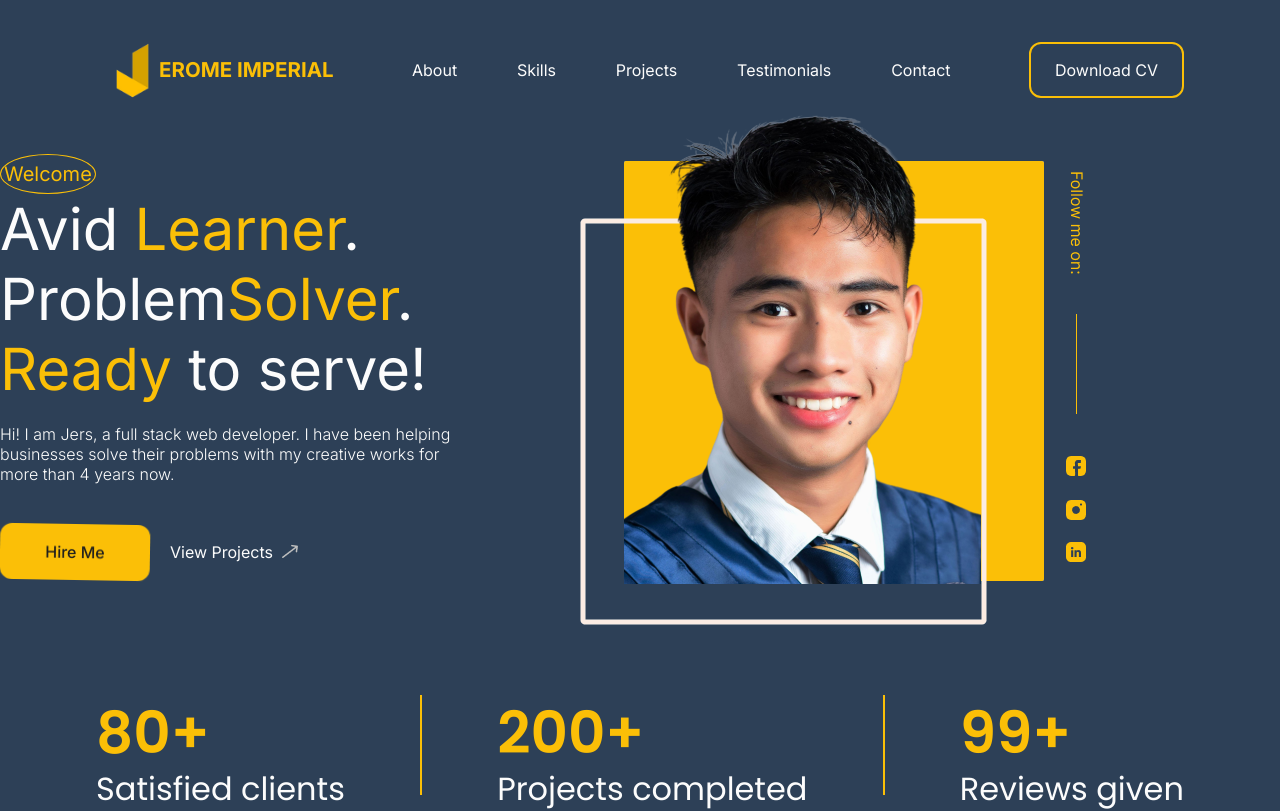
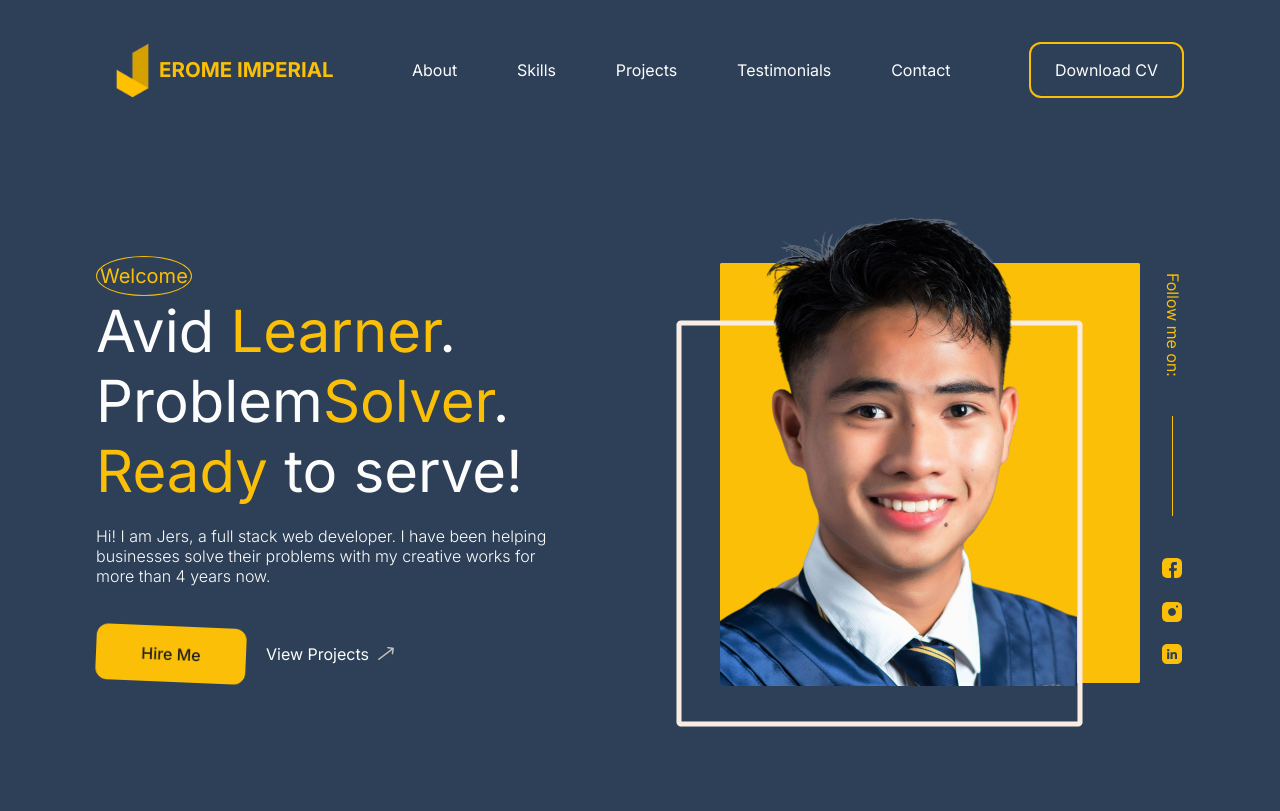
Before and after one commit to romeyiow/personal-portfolio, a React (Vite) app: page / in a window 1280 px wide. Shown: the top 811 px of the page. Built offline with nearby package versions, Linux system fonts and the light colour scheme.

Commit message:
Change fragment to div with className of pseudo-body; then updated styles by changing body selector to .pseudy-body

```diff
--- a/public/assets/styles.css
+++ b/public/assets/styles.css
@@ -42,7 +42,7 @@
 
 }
 
-body {
+.pseudo-body {
     font-family: var(--ff-main);
     background-color: var(--c-body-bg);
     color: var(--c-txt-white);
--- a/src/App.jsx
+++ b/src/App.jsx
@@ -1,6 +1,6 @@
 function App() {
   return (
-    <>
+    <div className="pseudo-body">
       <nav id="nav">
         <div className="identifier">
           <div className="wrapper-logo">
@@ -299,7 +299,7 @@ function App() {
           <a href=""><img src="assets/icons/vuesax/bold/sms.png" alt=""/></a>
         </div>
       </footer>
-    </>
+    </div>
   )
 }
 
```
